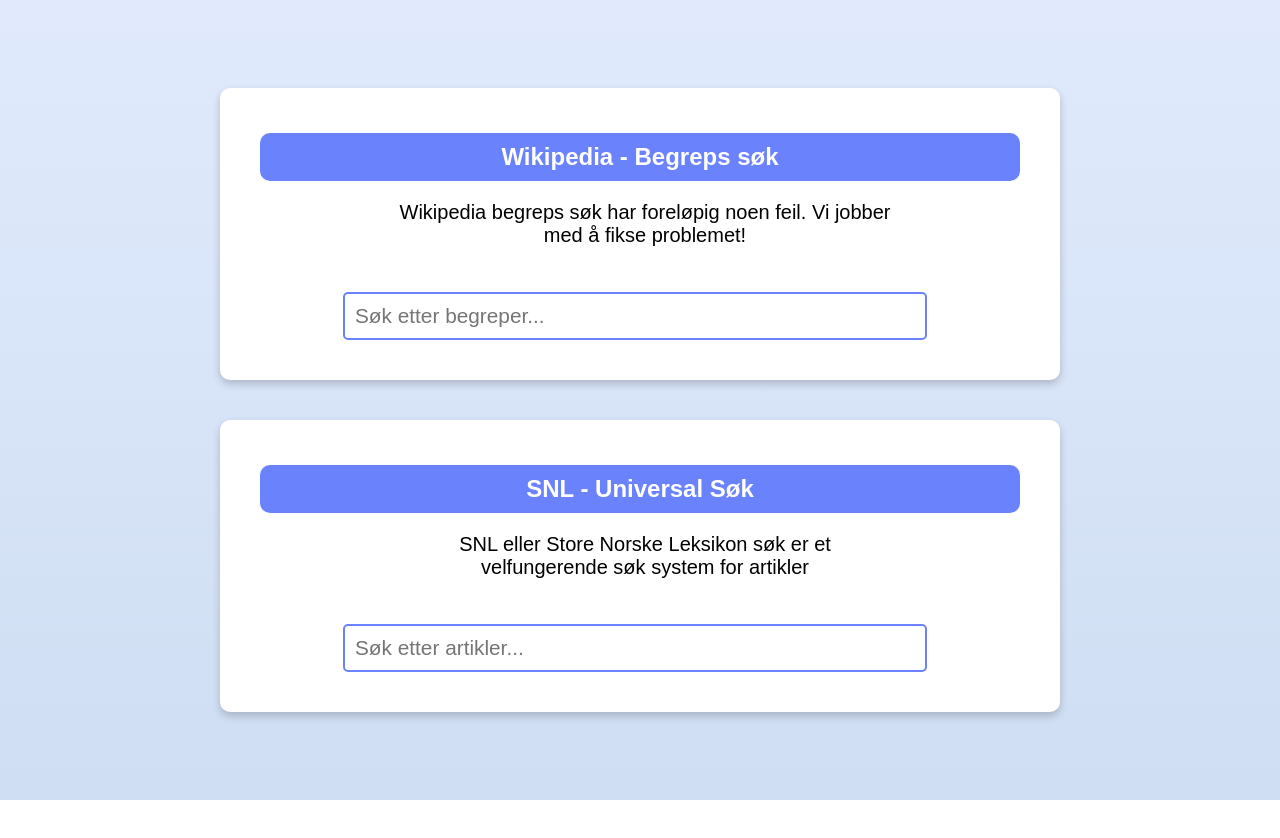
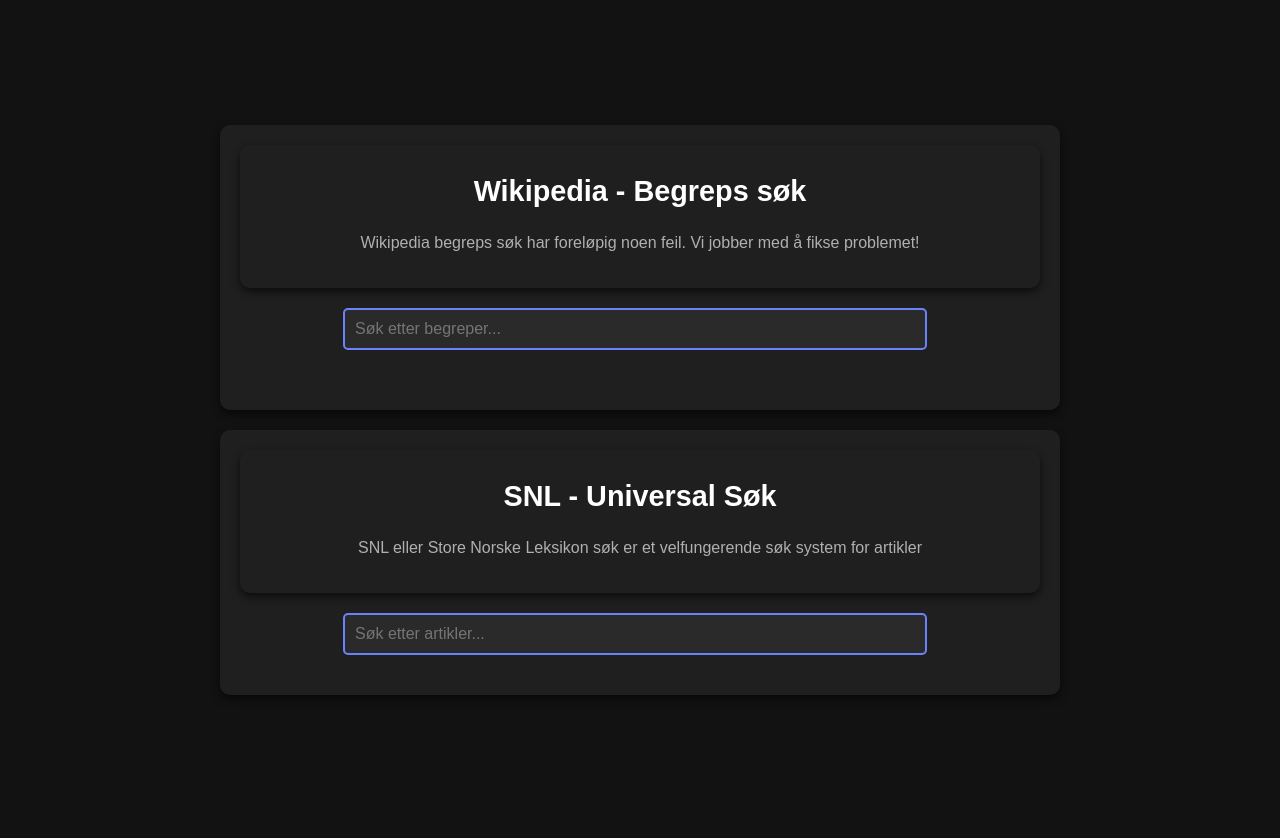
Before and after one commit to Kristerium/searchAPI, a plain HTML site: page index.html in a window 1280 px wide. Before the commit the page ends 800 px from the top, so only its background shows below. Drawn offline with Linux system fonts and the light colour scheme.

Commit message:
UI Changes
UI Changes, dark color pallete and overall cleaner UI

```diff
--- a/style.css
+++ b/style.css
@@ -1,109 +1,117 @@
 body {
     margin: 0;
     font-family: 'Arial', sans-serif;
-    background: linear-gradient(to bottom, #e0eafc, #cfdef3);
-    color: #444;
+    background: #121212;
+    color: #e0e0e0;
     display: flex;
     flex-direction: column;
     align-items: center;
     justify-content: center;
     min-height: 100vh;
+    padding: 20px;
   }
 
   header {
     padding: 20px;
     text-align: center;
-    /*  box-shadow: 0 4px 6px rgba(0, 0, 0, 0.1); */
-    margin-bottom: 5px;
-    margin-top: 5px;
-    border-radius: 20px;
-    color: black;
+    margin-bottom: 20px;
+    border-radius: 10px;
+    color: #e0e0e0;
+    background: #1f1f1f;
+    box-shadow: 0 4px 8px rgba(0, 0, 0, 0.6);
   }
 
   header h1 {
     margin: 0;
-    font-size: 1.5em;
-    background: #6a82fb;
+    font-size: 1.8em;
     padding: 10px;
     border-radius: 10px;
     color: white;
   }
 
   header p {
-    font-size: 20px;
-    width: 500px;
+    font-size: 1em;
     text-align: center;
-    margin-left: 135px;
+    color: #b0b0b0;
   }
 
-  main {
-    padding: 20px;
+  main, .wikitermsearch {
     width: 80%;
     max-width: 800px;
-    background: white;
-    box-shadow: 0 4px 8px rgba(0, 0, 0, 0.2);
+    background: #1f1f1f;
+    box-shadow: 0 4px 8px rgba(0, 0, 0, 0.6);
     border-radius: 10px;
-  }
-
-  #search-section {
+    padding: 20px;
     margin-bottom: 20px;
   }
 
-  #search-form {
+  #search-section, #search-container {
+    margin-bottom: 20px;
+  }
+
+  #search-form, #search-container {
     display: flex;
     justify-content: center;
     align-items: center;
   }
 
-  #search-query,
-  #entry {
+  #search-query, #entry {
     padding: 10px;
     width: 70%;
     border: 2px solid #6a82fb;
     border-radius: 5px;
-    font-size: 1.3em;
+    font-size: 1em;
     margin-right: 10px;
+    background: #2a2a2a;
+    color: #e0e0e0;
+    transition: border-color 0.3s ease;
+  }
+
+  #search-query:focus, #entry:focus {
+    border-color: #fc5c7d;
+    outline: none;
   }
 
   #entry {
     margin-bottom: 20px;
   }
 
-  #results-section {
+  #results-section, #result-container {
     margin-top: 20px;
   }
 
-  #results-section h2 {
+  #results-section h2, #result-container h2 {
     text-align: center;
     color: #6a82fb;
   }
 
-  .result-item {
-    background: #f0f4ff;
+  .result-item, #answer {
+    background: #2a2a2a;
     padding: 15px;
     margin-bottom: 20px;
-    border: 1px solid #dfe3ee;
+    border: 1px solid #444;
     border-radius: 5px;
     transition: box-shadow 0.3s ease;
+    font-size: 1em;
   }
 
-  .result-item:hover {
-    box-shadow: 0 4px 8px rgba(0, 0, 0, 0.1);
+  .result-item:hover, #answer:hover {
+    box-shadow: 0 4px 8px rgba(0, 0, 0, 0.6);
   }
 
   .result-item h3 {
     margin: 0;
     color: #6a82fb;
-    font-size: 20px;
+    font-size: 1.2em;
   }
 
   .result-item p {
-    color: #666;
-    font-size: 17px;
+    color: #b0b0b0;
+    font-size: 1em;
   }
 
   .result-item a {
-    color: #6a82fb;
+    color: #fc5c7d;
     text-decoration: none;
     font-weight: bold;
   }
@@ -112,46 +120,10 @@ body {
     text-decoration: underline;
   }
 
-
-
-
-
-
-
-
-
-
-
-
-
-  .wikitermsearch {
-    margin-bottom: 40px;
-    padding: 20px;
-    width: 80%;
-    max-width: 800px;
-    background: white;
-    box-shadow: 0 4px 8px rgba(0, 0, 0, 0.2);
-    border-radius: 10px;
-  }
-
-  #search-container {
-    display: flex;
-    text-align: center;
-    justify-content: center;
-  }
-
   #language-selection {
     display: none;
   }
 
-
   #answer {
     display: none;
-    background: #f0f4ff;
-    padding: 15px;
-    margin-bottom: 10px;
-    border: 1px solid #dfe3ee;
-    border-radius: 5px;
-    transition: box-shadow 0.3s ease;
-    font-size: 20px;
   }
```
